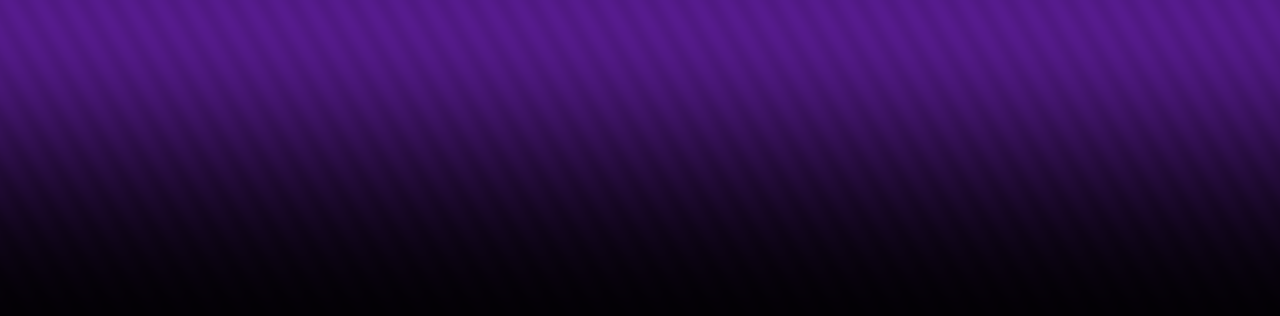
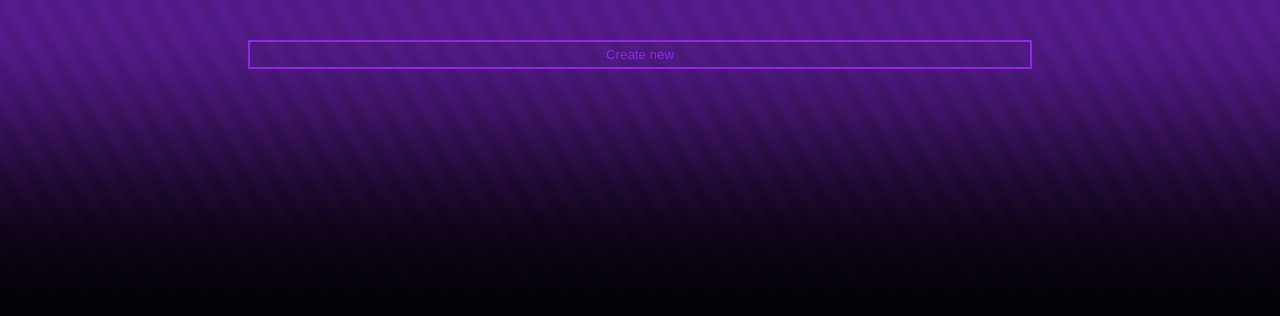
Before and after one commit to saibotd/welth, a Nuxt app: page /list in a window 1280 px wide. Before the commit this address had no page. Shown: the top 316 px of the page. Built offline with nearby package versions, Linux system fonts and the light colour scheme.

Commit message:
added portfolio list

```diff
--- /dev/null
+++ b/pages/list.vue
@@ -0,0 +1,54 @@
+<template>
+  <div class="container">
+    <ul>
+      <li v-for="(portfolio, id) in portfolios" :key="id">
+        <nuxt-link :to="`/portfolio?id=${id}`">{{
+          portfolio.title || 'unnamed portfolio'
+        }}</nuxt-link>
+        <nuxt-link :to="`/edit?id=${id}`">edit</nuxt-link>
+        <nuxt-link :to="`/export?id=${id}`">export</nuxt-link>
+        <a @click="rmPortfolio(id)">delete</a>
+      </li>
+    </ul>
+    <button @click="createPortfolio">Create new</button>
+  </div>
+</template>
+<script>
+import localforage from 'localforage'
+
+export default {
+  data() {
+    return {
+      portfolios: [],
+    }
+  },
+  async mounted() {
+    this.portfolios = await localforage.getItem('portfolios')
+  },
+  methods: {
+    async createPortfolio() {
+      let portfolios = await localforage.getItem('portfolios')
+      if (!portfolios) portfolios = {}
+      const id = short.generate()
+      portfolios[id] = {
+        currency: 'usd',
+        funds: 5000,
+        number_locale: 'en',
+        wallets: [
+          { id: '_fiat', val: 420 },
+          { id: 'bitcoin', val: 1, symbol: 'BTC' },
+          { id: 'ethereum', val: 10, symbol: 'ETH' },
+        ],
+      }
+      await localforage.setItem('portfolios', portfolios)
+      this.$router.push(`/portfolio?id=${id}`)
+    },
+    async rmPortfolio(id) {
+      const portfolios = await localforage.getItem('portfolios')
+      delete portfolios[id]
+      await localforage.setItem('portfolios', portfolios)
+      this.portfolios = portfolios
+    },
+  },
+}
+</script>
--- a/pages/pwa.vue
+++ b/pages/pwa.vue
@@ -9,7 +9,8 @@
     const id = await localforage.getItem('portfolio')
     if (id) return this.$router.replace(`/portfolio?id=${id}`)
     const portfolios = await localforage.getItem('portfolios')
-    if (portfolios) return this.$router.replace(`/list`)
+    if (portfolios) return this.$router.replace('/list')
+    else return this.$router.replace('/')
   },
   methods: {
     async createPortfolio() {
```
